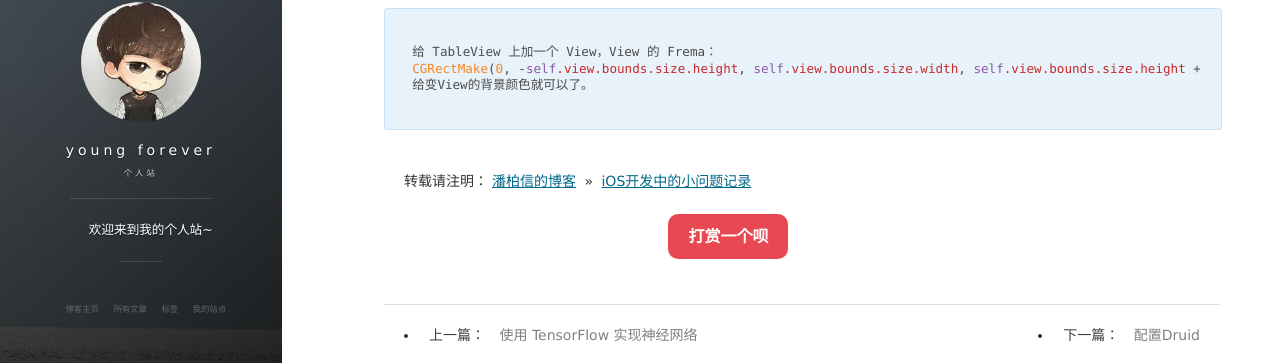
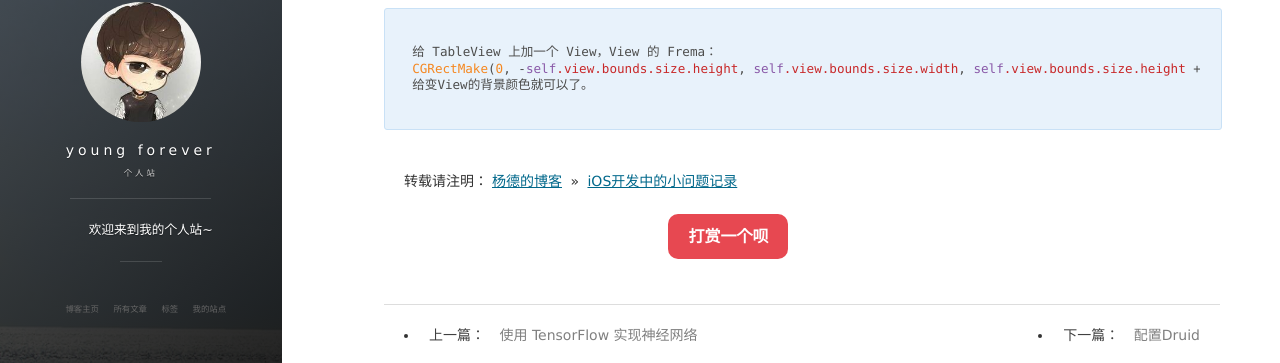
Before and after one commit to yonyong/yonyong.github.io, a Jekyll site: the page built from _posts/2016-12-02-iOS_Dev_Note.md, in a window 1280 px wide and 900 px high, scrolled down 636 px. Shown: the part 286-649 px from the top of the window. Built offline with Jekyll 4.4.1, drawn with Linux system fonts in a browser that asks for light colours; nearby versions of some CDN libraries; comment, search, counter and statistics services are not loaded.

Commit message:
Update 2016-12-02-iOS_Dev_Note.md

```diff
--- a/_posts/2016-12-02-iOS_Dev_Note.md
+++ b/_posts/2016-12-02-iOS_Dev_Note.md
@@ -58,4 +58,4 @@ CGRectMake(0, -self.view.bounds.size.height, self.view.bounds.size.width, self.v
 
 
 <br>
-转载请注明：[潘柏信的博客](http://baixin) » [iOS开发中的小问题记录](http://baixin.io/2016/12/iOS_Dev_Note/)
+转载请注明：[杨德的博客](http://yonyong.github.io) » [iOS开发中的小问题记录](http://yonyong.github.io/2016/12/iOS_Dev_Note/)
```
